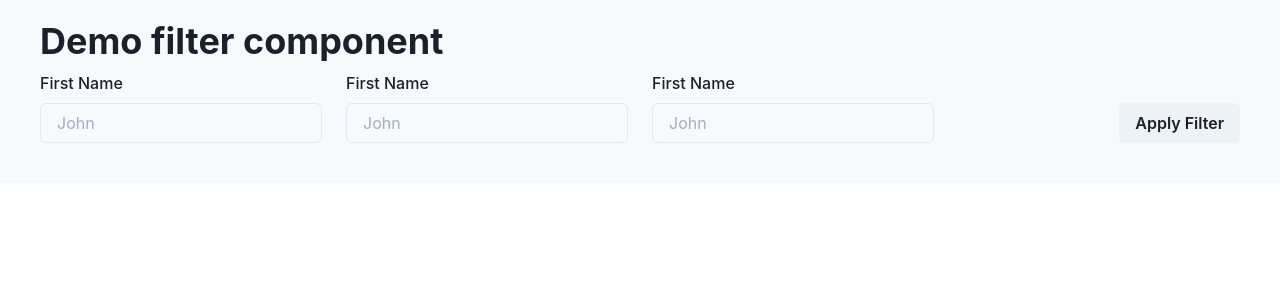
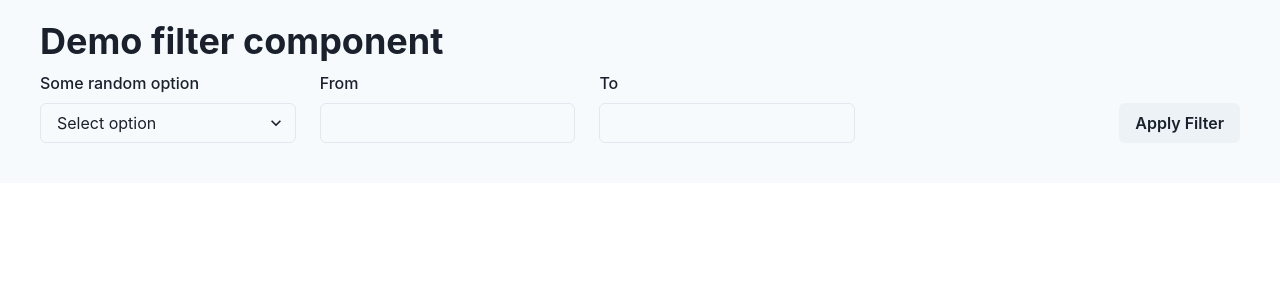
Before and after one commit to bornaIM/chakra-ui-demo, a React (Create React App) app: page / in a window 1280 px wide. Shown: the top 300 px of the page. Built offline with nearby package versions, Linux system fonts and the light colour scheme.

Commit message:
in DemoFilter add form and to fields abd validation for them

```diff
--- a/src/components/demo-filter/DemoFilter.tsx
+++ b/src/components/demo-filter/DemoFilter.tsx
@@ -1,6 +1,47 @@
-import { Button, Flex, FormControl, FormLabel, Heading, HStack, Input, Spacer, VStack } from "@chakra-ui/react"
+import { Button, Flex, FormControl, FormLabel, Heading, HStack, Input, NumberInput, NumberInputField, Select, Spacer, VStack } from "@chakra-ui/react"
+import { useState } from "react";
 
 export const DemoFilter = (props: any) => {
+
+    const [select, setSelected] = useState<string>();
+    const [from, setFrom] = useState<string | undefined>();
+    const [fromInvalid, setFromInvalid] = useState<boolean>();
+    const [to, setTo] = useState<string | undefined>();
+    const [toInvalid, setToInvalid] = useState<boolean>();
+
+    const handleSelect = (value: string) => {
+        console.log(value)
+
+        setSelected(value);
+    }
+
+    const handleFrom = (value: string) => {
+        setFromInvalid(false);
+        setFrom(value);
+    }
+
+    const handleFromBlur = (value: string) => {
+        let newValue: string = value;
+        if(to && Number.parseInt(value) > Number.parseInt(to)) {
+            newValue = to;
+            setFromInvalid(true);
+        }
+        setFrom(newValue);
+    }
+
+    const handleTo = (value: string) => {
+        setToInvalid(false);
+        setTo(value);
+    }
+
+    const handleToBlur = (value: string) => {
+        let newValue = value;
+        if(from && Number.parseInt(value) < Number.parseInt(from)) {
+            newValue = from;
+            setToInvalid(true);
+        }
+        setTo(newValue);
+    }
 
     return (
         <VStack w="full" h="full" align="flex-start" bg="gray.50" px={10} pb={10} pt={5}>
@@ -13,18 +54,26 @@ export const DemoFilter = (props: any) => {
                 <HStack spacing='24px'>
 
                     <FormControl>
-                        <FormLabel>First Name</FormLabel>
-                        <Input placeholder="John" />
+                        <FormLabel>Some random option</FormLabel>
+                        <Select placeholder='Select option' onChange={(e) => handleSelect(e.target.value)} value={select}>
+                            <option value='option1'>Option 1</option>
+                            <option value='option2'>Option 2</option>
+                            <option value='option3'>Option 3</option>
+                        </Select>
                     </FormControl>
 
-                    <FormControl>
-                        <FormLabel>First Name</FormLabel>
-                        <Input placeholder="John" />
+                    <FormControl isInvalid={fromInvalid}>
+                        <FormLabel>From</FormLabel>
+                        <NumberInput placeholder="0" value={from} onChange={(valueString) => handleFrom(valueString)} onBlur={(e) => handleFromBlur(e.target.value)} >
+                            <NumberInputField />
+                        </NumberInput>
                     </FormControl>
 
-                    <FormControl>
-                        <FormLabel>First Name</FormLabel>
-                        <Input placeholder="John" />
+                    <FormControl isInvalid={toInvalid}>
+                        <FormLabel>To</FormLabel>
+                        <NumberInput placeholder="10" value={to} onChange={(valueString) => handleTo(valueString)} onBlur={(e) => handleToBlur(e.target.value)} >
+                            <NumberInputField />
+                        </NumberInput>
                     </FormControl>
 
                 </HStack>
```
